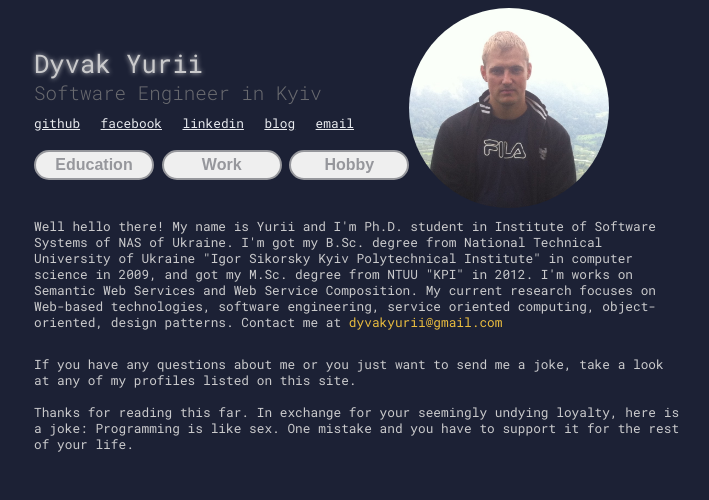
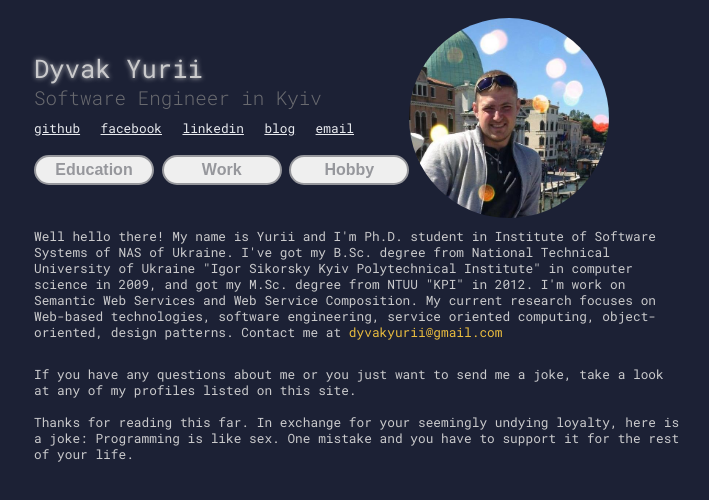
Before and after one commit to DyvakYA/dyvakya.github.io, a plain HTML site: page index.html in a window 1280 px wide. Shown: the whole page, without its empty margins (281-990 px from the left). Drawn offline with Linux system fonts and the light colour scheme; files whose address does not match are found by name.

Commit message:
Change delay for photo changing, and description

```diff
--- a/css/main.css
+++ b/css/main.css
@@ -43,7 +43,7 @@ button:hover {
     position: relative;
     width: 200px;
     height: 200px;
-    margin: 0 0 10px 0;
+    margin: 10px 0 10px 0;
     border-radius: 50%;
     overflow: hidden;
 }
--- a/index.html
+++ b/index.html
@@ -67,9 +67,9 @@
 
     <div class="intro">
         Well hello there! My name is Yurii and I'm Ph.D. student in Institute of Software Systems of NAS of Ukraine.
-        I'm got my B.Sc. degree from National Technical University of Ukraine "Igor Sikorsky Kyiv Polytechnical
+        I've got my B.Sc. degree from National Technical University of Ukraine "Igor Sikorsky Kyiv Polytechnical
         Institute" in computer science in 2009, and got my M.Sc. degree from NTUU "KPI" in 2012.
-        I'm works on Semantic Web Services and Web Service Composition.
+        I'm work on Semantic Web Services and Web Service Composition.
         My current research focuses on Web-based technologies,
         software engineering, service oriented computing, object-oriented,
         design patterns. Contact me at <a href="mailto:dyvakyurii@gmail.com"> dyvakyurii@gmail.com</a>
--- a/js/contents.js
+++ b/js/contents.js
@@ -146,13 +146,7 @@ function hobbies() {
     pull('contents/hobbies.json')
         .then(function (response) {
             document.getElementsByClassName('loading')[4].classList.add('hide');
-            console.log(JSON.stringify(response.data));
             response.data.forEach(function (x) {
-                // h.innerHTML += '<li class="' + x.type +
-                //     '"><div class="desc"><div>' + x.description.what + ' ' +
-                //     '<em>' + x.description.emphasis + '</em></div><div class="info">' +
-                //     x.description.info + '</div></div></li>';
-
                 h.innerHTML += '<li class="' + x.type +
                     '"><div class="desc"><div>' + x.description.title + ' ' +
                     '<img class="photo" src="' + x.description.photo + '"></div></li>'
@@ -212,7 +206,7 @@ function pressVars() {
 
         setInterval(() => {
             setRandomPhoto();
-        }, 2500);
+        }, 5000);
 
     }, false);
 })();
```
